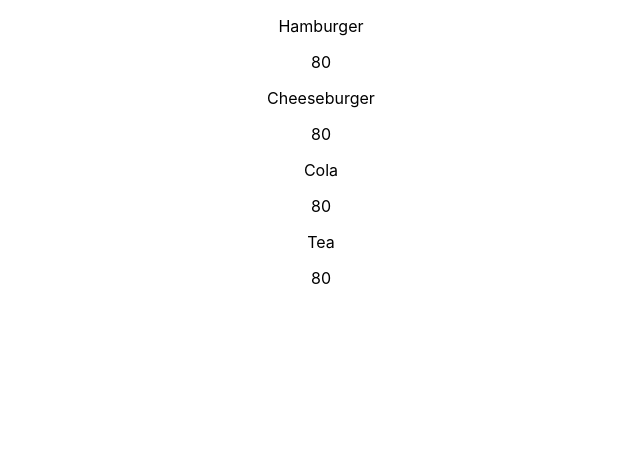
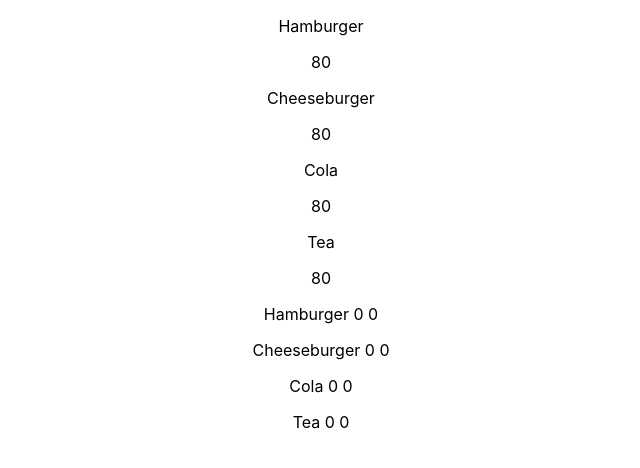
Before and after one commit to dariamamontova/python-group_2-exam_7-daria_mamontov-, a React (Create React App) app: page / in a window 1280 px wide. Shown: the top 468 px of the page, without its empty margins (319-959 px from the left). Built offline with nearby package versions, Linux system fonts and the light colour scheme.

Commit message:
Добавлены компонент для одного блюда в заказе и компонент отображения всего заказа.

```diff
--- a/src/App.js
+++ b/src/App.js
@@ -1,7 +1,9 @@
 import React, {Component} from 'react';
 import './App.css';
-import DishForm from './components/Dish/DishForm'
-import Dish from "./components/Dish/Dish";
+import DishForm from './components/Dish/DishForm';
+import Dish from "./components/Dish/Dish/Dish";
+import OrderForm from './components/Order/OrderForm'
+import OrderDish from "./components/Order/OrderDish/OrderDish";
 
 
 class App extends Component {
@@ -24,7 +26,10 @@ class App extends Component {
                     {this.state.dishes.map(item => <Dish name={item.name} price={item.price}
                      />)}
                 </DishForm>
-
+                <OrderForm>
+                    {this.state.dishes.map(item => <OrderDish name={item.name} total={item.total} amount={item.amount}
+                     />)}
+                </OrderForm>
             </div>
         );
     }
--- /dev/null
+++ b/src/components/Order/OrderDish/OrderDish.js
@@ -0,0 +1,9 @@
+import React from 'react';
+
+function OrderDish(props) {
+    return <div>
+        <p>{props.name} {props.total} {props.amount}</p>
+    </div>
+}
+
+export default OrderDish;
--- /dev/null
+++ b/src/components/Order/OrderForm.js
@@ -0,0 +1,9 @@
+import React from 'react';
+import OrderDish from './OrderDish/OrderDish'
+
+function OrderForm(props) {
+    return <div>{props.children}</div>
+}
+
+
+export default OrderForm;
```
Also changed, not shown: src/components/Dish/Dish/Dish.js (renamed from src/components/Dish/Dish.js).
